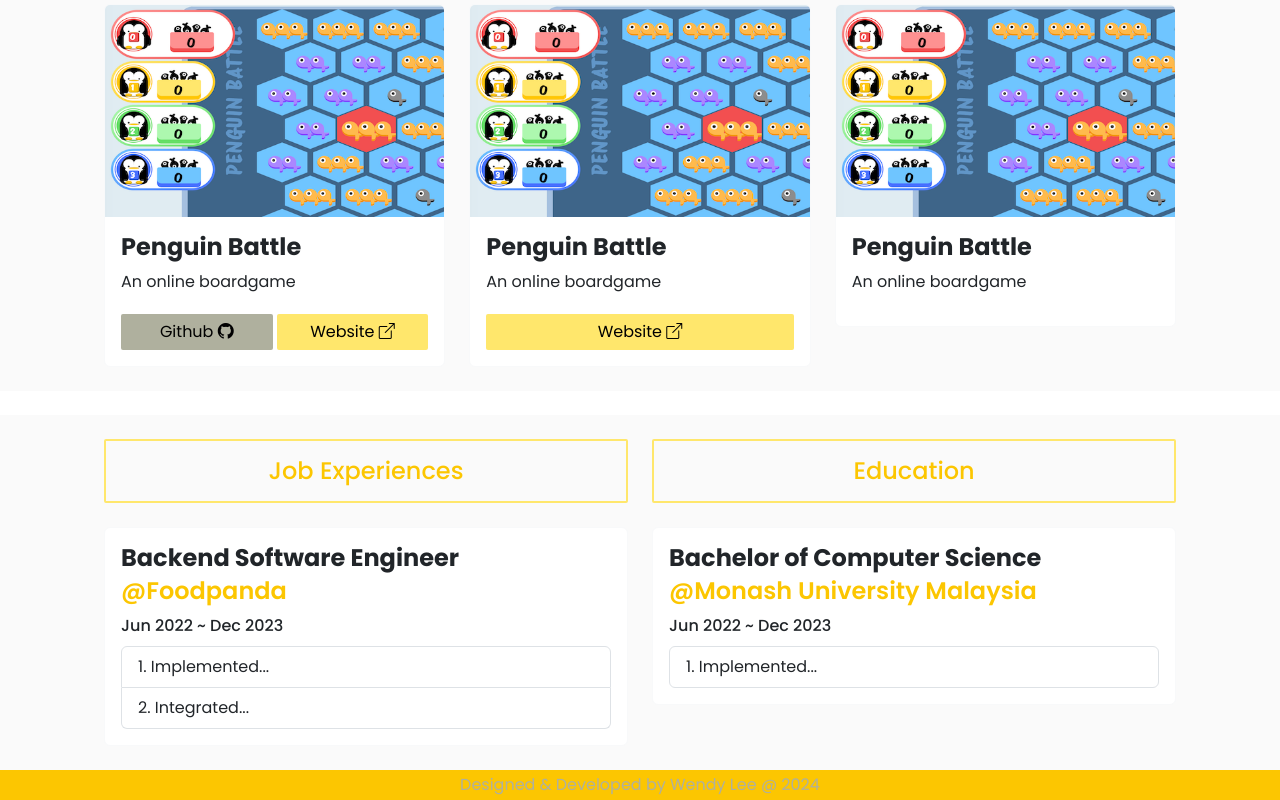
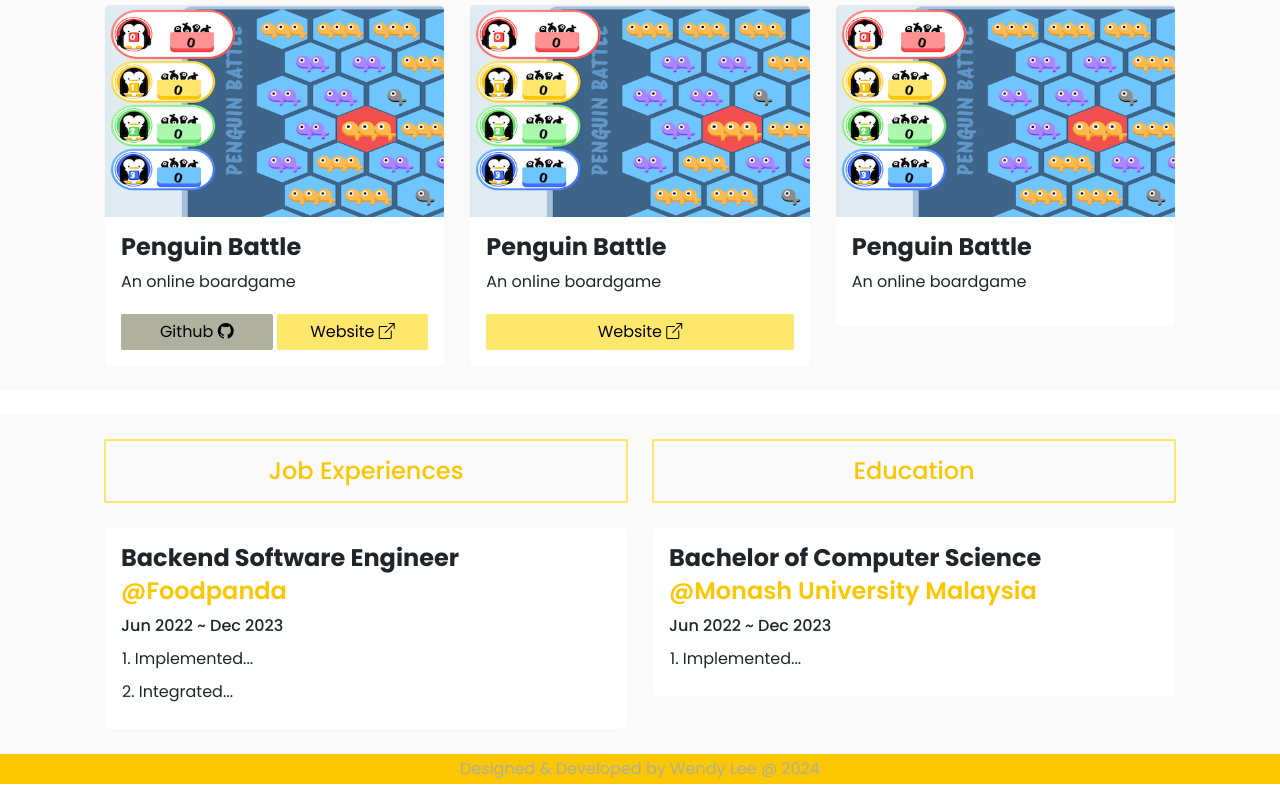
Before and after one commit to yuhueilee/wendyfolio, a React (Create React App) app: page / in a window 1280 px wide. Shown: the part 445-1245 px from the top of the page. Built offline with nearby package versions, Linux system fonts and the light colour scheme.

Commit message:
Remove border and padding for list item

```diff
--- a/src/components/list/index.tsx
+++ b/src/components/list/index.tsx
@@ -24,7 +24,7 @@
                                 <ListGroup.Item
                                     as="li"
                                     key={index}
-                                    className="fr-16"
+                                    className="fr-16 px-0 pt-0"
                                 >
                                     {paragraph}
                                 </ListGroup.Item>
--- a/src/index.scss
+++ b/src/index.scss
@@ -194,6 +194,10 @@
     margin-bottom: 8px;
 }
 
+.list-group.list-group-numbered {
+    --bs-list-group-border-color: white;
+}
+
 [class^="fsb-36"] {
     @include poppins-semibold;
     font-size: 36px;
```
